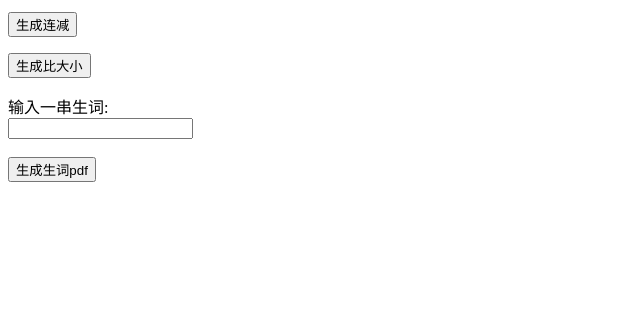
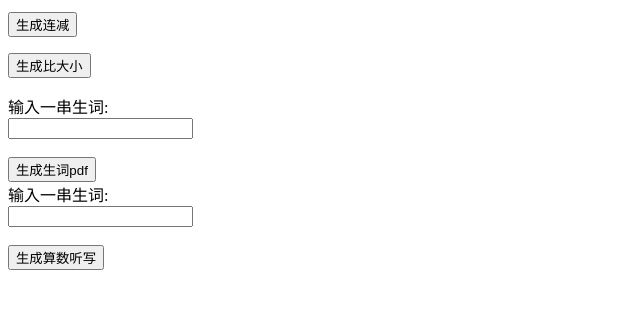
Before and after one commit to boybing/bzocr, a Flask app: page /v in a window 1280 px wide. Shown: the part 214-523 px from the top of the page, without its empty margins (0-640 px from the left). Run offline with Flask 3, Linux system fonts and the light colour scheme.

Commit message:
Update output.html

```diff
--- a/templates/output.html
+++ b/templates/output.html
@@ -33,6 +33,12 @@
             </form>
 
 
+            <form action="/mp3" method="POST">
+               <label for="input">输入一串生词:</label><br>
+               <input type="text" id="input" name="input"><br><br>
+               <input type="submit" value="生成算数听写">
+            </form>
+
 
             <!-- <video controls>
                <video controls><source src="{{url_for('static', filename='output1.mp4', _external=True)}}" type="video/mp4"></video>
```
